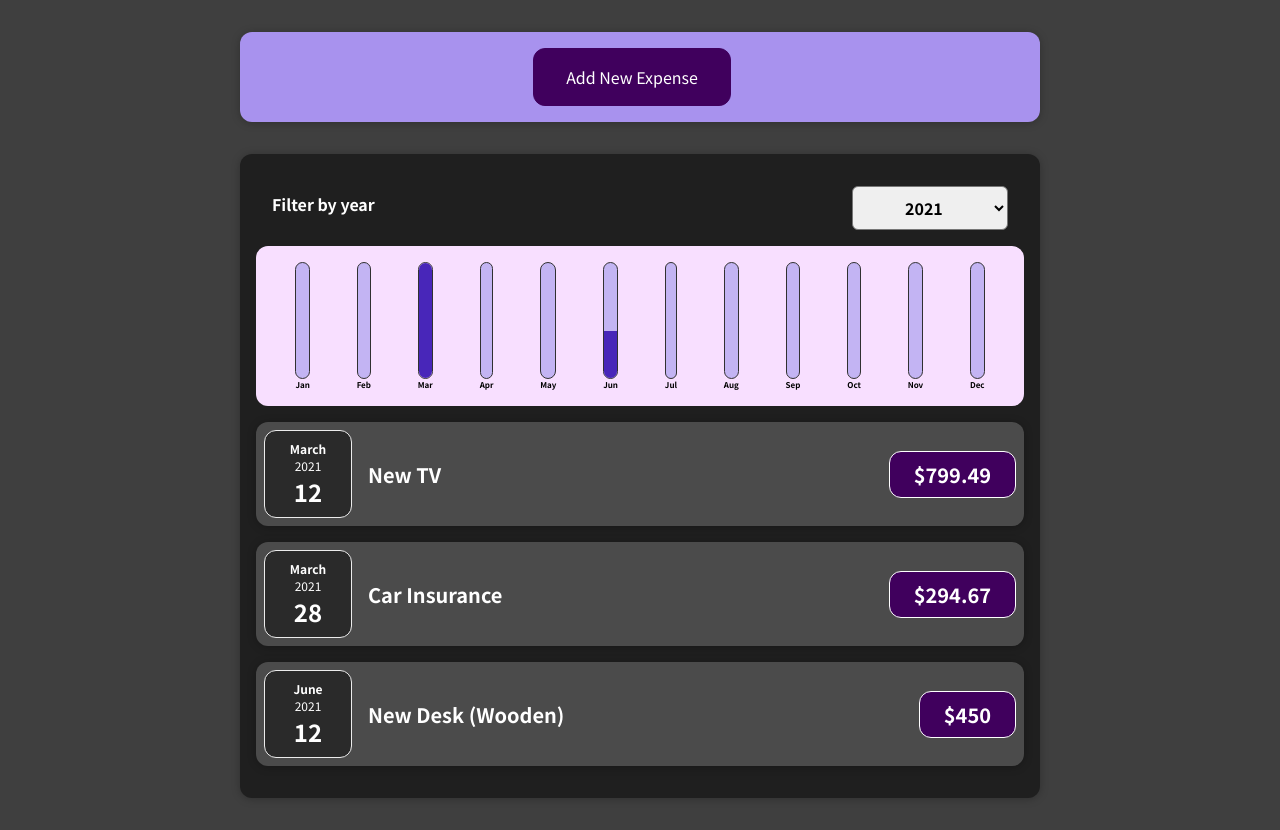
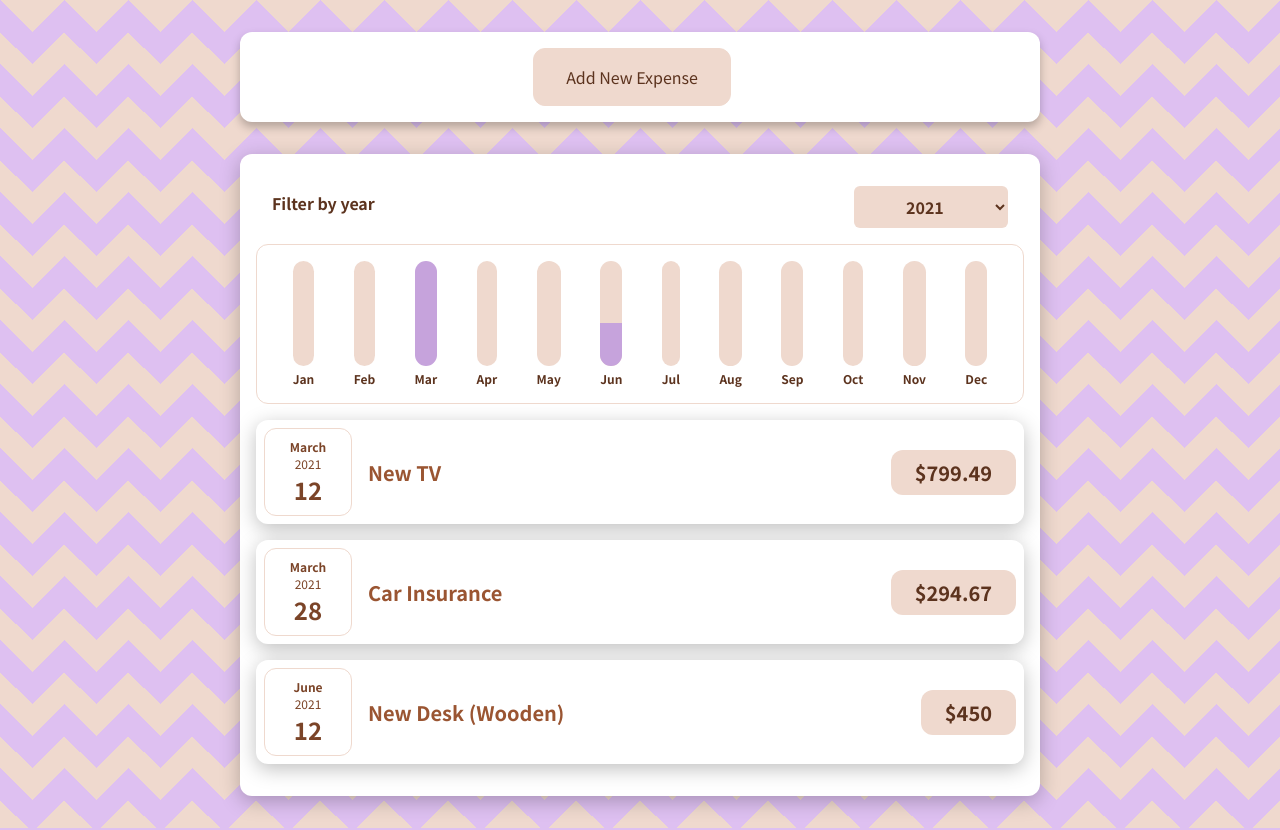
Before and after one commit to dawidlehai/react-expenses-tracker, a React (Create React App) app: page / in a window 1280 px wide. Built offline with nearby package versions, Linux system fonts and the light colour scheme.

Commit message:
style: make the entire app look much better

```diff
--- a/package.json
+++ b/package.json
@@ -1,5 +1,5 @@
 {
-  "name": "expense-tracker",
+  "name": "expenses-tracker",
   "version": "1.0.0",
   "dependencies": {
     "@testing-library/jest-dom": "^5.11.6",
--- a/src/components/Chart/Chart.css
+++ b/src/components/Chart/Chart.css
@@ -1,7 +1,8 @@
 .chart {
   padding: 1rem;
   border-radius: 12px;
-  background-color: #f8dfff;
+  background: #fff;
+  border: 1px solid #efd9ce;
   text-align: center;
   display: flex;
   justify-content: space-around;
--- a/src/components/Chart/ChartBar.css
+++ b/src/components/Chart/ChartBar.css
@@ -8,9 +8,8 @@
 .chart-bar__inner {
   height: 100%;
   width: 100%;
-  border: 1px solid #313131;
   border-radius: 12px;
-  background-color: #c3b4f3;
+  background-color: #efd9ce;
   overflow: hidden;
   display: flex;
   flex-direction: column;
@@ -18,13 +17,15 @@
 }
 
 .chart-bar__fill {
-  background-color: #4826b9;
+  background-color: #c6a3dc;
   width: 100%;
   transition: all 0.3s ease-out;
 }
 
 .chart-bar__label {
   font-weight: bold;
-  font-size: 0.5rem;
+  font-size: 0.75rem;
   text-align: center;
+  color: #5c331e;
+  margin-top: 0.25rem;
 }
--- a/src/components/Expenses/ExpenseDate.css
+++ b/src/components/Expenses/ExpenseDate.css
@@ -3,9 +3,8 @@
   flex-direction: column;
   width: 5.5rem;
   height: 5.5rem;
-  border: 1px solid #ececec;
-  background-color: #2a2a2a;
-  color: white;
+  border: 1px solid #efd9ce;
+  color: #7b4428;
   border-radius: 12px;
   align-items: center;
   justify-content: center;
--- a/src/components/Expenses/ExpenseItem.css
+++ b/src/components/Expenses/ExpenseItem.css
@@ -4,7 +4,7 @@
   align-items: center;
   padding: 0.5rem;
   margin: 1rem 0;
-  background-color: #4b4b4b;
+  background-color: #fff;
 }
 
 .expense-item__description {
@@ -18,19 +18,17 @@
 }
 
 .expense-item h2 {
-  color: #3a3a3a;
+  color: #9a5532;
   font-size: 1rem;
   flex: 1;
   margin: 0 1rem;
-  color: white;
 }
 
 .expense-item__price {
   font-size: 1rem;
   font-weight: bold;
-  color: white;
-  background-color: #40005d;
-  border: 1px solid white;
+  color: #5c331e;
+  background-color: #efd9ce;
   padding: 0.5rem;
   border-radius: 12px;
 }
--- a/src/components/Expenses/Expenses.css
+++ b/src/components/Expenses/Expenses.css
@@ -1,6 +1,6 @@
 .expenses {
   padding: 1rem;
-  background-color: rgb(31, 31, 31);
+  background-color: rgb(255, 255, 255);
   margin: 2rem auto;
   width: 50rem;
   max-width: 95%;
--- a/src/components/Expenses/ExpensesFilter.css
+++ b/src/components/Expenses/ExpensesFilter.css
@@ -1,5 +1,4 @@
 .expenses-filter {
-  color: white;
   padding: 0 1rem;
 }
 
@@ -17,7 +16,10 @@
 }
 
 .expenses-filter select {
+  background-color: #efd9ce;
+  border: none;
   font: inherit;
+  color: #5c331e;
   padding: 0.5rem 3rem;
   font-weight: bold;
   border-radius: 6px;
--- a/src/components/NewExpense/ExpenseForm.css
+++ b/src/components/NewExpense/ExpenseForm.css
@@ -1,3 +1,8 @@
+form *:focus,
+*:focus-visible {
+  outline: none;
+}
+
 .new-expense__controls {
   display: flex;
   flex-wrap: wrap;
@@ -18,7 +23,12 @@
   border-radius: 6px;
   border: 1px solid #ccc;
   width: 20rem;
+  color: #7b4428;
   max-width: 100%;
+}
+
+.new-expense__control input:focus {
+  border: 1px solid #7161ef;
 }
 
 .new-expense__actions {
--- a/src/components/NewExpense/NewExpense.css
+++ b/src/components/NewExpense/NewExpense.css
@@ -1,29 +1,30 @@
 .new-expense {
-  background-color: #a892ee;
+  background-color: #fff;
   padding: 1rem;
   margin: 2rem auto;
   width: 50rem;
   max-width: 95%;
   border-radius: 12px;
   text-align: center;
-  box-shadow: 0 1px 8px rgba(0, 0, 0, 0.25);
+  box-shadow: 0 5px 10px rgba(0, 0, 0, 0.25);
 }
 
 .new-expense button {
   font: inherit;
   cursor: pointer;
   padding: 1rem 2rem;
-  border: 1px solid #40005d;
-  background-color: #40005d;
-  color: white;
+  border: 1px solid #efd9ce;
+  background-color: #efd9ce;
+  color: #5c331e;
   border-radius: 12px;
   margin-right: 1rem;
 }
 
 .new-expense button:hover,
 .new-expense button:active {
-  background-color: #510674;
-  border-color: #510674;
+  background-color: #dec0f1;
+  border-color: #dec0f1;
+  color: #5c331e;
 }
 
 .new-expense button.alternative {
--- a/src/components/UI/Card.css
+++ b/src/components/UI/Card.css
@@ -1,4 +1,4 @@
 .card {
   border-radius: 12px;
-  box-shadow: 0 1px 8px rgba(0, 0, 0, 0.25);
+  box-shadow: 0 5px 20px rgba(0, 0, 0, 0.25);
 }
--- a/src/index.css
+++ b/src/index.css
@@ -1,14 +1,23 @@
-@import url('https://fonts.googleapis.com/css2?family=Noto+Sans+JP:wght@400;700&display=swap');
+@import url("https://fonts.googleapis.com/css2?family=Noto+Sans+JP:wght@400;700&display=swap");
 
 * {
   box-sizing: border-box;
 }
 
 html {
-  font-family: 'Noto Sans JP', sans-serif;
+  font-family: "Noto Sans JP", sans-serif;
+  color: #5c331e;
 }
 
 body {
   margin: 0;
-  background-color: #3f3f3f;
+  background-color: #dec0f1;
+  opacity: 1;
+  background-image: linear-gradient(135deg, #efd9ce 25%, transparent 25%),
+    linear-gradient(225deg, #efd9ce 25%, transparent 25%),
+    linear-gradient(45deg, #efd9ce 25%, transparent 25%),
+    linear-gradient(315deg, #efd9ce 25%, #dec0f1 25%);
+  background-position: 32px 0, 32px 0, 0 0, 0 0;
+  background-size: 64px 64px;
+  background-repeat: repeat;
 }
```
